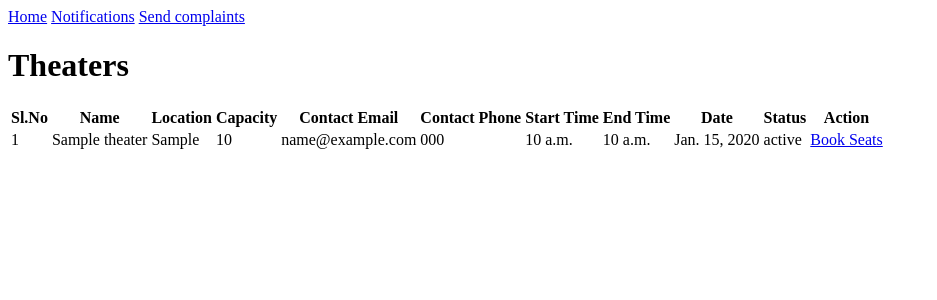
After one commit to amaljames23/bridge_horizon, a Django app: page /user_view_theaters in a window 1280 px wide. The commit adds this page. Shown: the top 300 px of the page, without its empty margins (0-937 px from the left). Run offline with Django 4.2, Linux system fonts and the light colour scheme; tables that the repository leaves empty hold one stand-in row (values such as "Sample post").

Commit message:
user view theaters and slot completed

```diff
--- a/templates/user_home.html
+++ b/templates/user_home.html
@@ -16,6 +16,7 @@
             <td>{{ i.deatils }}</td>
             <td>{{ i.film_name }}</td>
             <td><img src="{{ i.photo.url }}" alt="Film Photo" width="100"></td>
+            <td><a href="user_view_theaters">Theaters</a></td>
         </tr>
         {% endfor %}
     </table>
--- /dev/null
+++ b/templates/user_view_theaters.html
@@ -0,0 +1,42 @@
+{% include 'user_header.html' %}
+
+<h1>Theaters</h1>
+<table>
+    <tr>
+        <th>Sl.No</th>
+        <th>Name</th>
+        <th>Location</th>
+        <th>Capacity</th>
+        <th>Contact Email</th>
+        <th>Contact Phone</th>
+        <th>Start Time</th>
+        <th>End Time</th>
+        <th>Date</th>
+        <th>Status</th>
+        <th>Action</th>
+    </tr>
+
+    {% for theater in theaters %}
+        {% for slot in screening_slots %}
+            {% if slot.theater == theater %}
+            <tr>
+                <td>{{ forloop.parentloop.counter }}</td>
+                <td>{{ theater.name }}</td>
+                <td>{{ theater.location }}</td>
+                <td>{{ theater.capacity }}</td>
+                <td>{{ theater.contact_email }}</td>
+                <td>{{ theater.contact_phone }}</td>
+                <td>{{ slot.start_time }}</td>
+                <td>{{ slot.end_time }}</td>
+                <td>{{ slot.date }}</td>
+                <td>{{ slot.status }}</td>
+                <td><a href="user_book_seats">Book Seats</a></td>
+            </tr>
+            {% endif %}
+        {% endfor %}
+    {% endfor %}
+</table>
+
+
+
+{% include 'footer.html' %}
--- a/userApp/urls.py
+++ b/userApp/urls.py
@@ -6,4 +6,5 @@ urlpatterns = [
     path('user_reg',views.user_reg,name='user_reg'),
     path('user_view_nots',views.user_view_nots,name='user_view_nots'),
     path('user_send_complaints',views.user_send_complaints,name='user_send_complaints'),
+    path('user_view_theaters',views.user_view_theaters,name='user_view_theaters'),
 ]
--- a/userApp/views.py
+++ b/userApp/views.py
@@ -54,3 +54,9 @@ def user_send_complaints(request):
         comp.save()
         return HttpResponse("<script>alert('Complaint Send Successfully');window.location='/user_send_complaints';</script>")
     return render(request,'user_send_complaints.html',{'complaints':comp})
+
+
+def user_view_theaters(request):
+    theaters = Theater.objects.all()
+    screening_slots = ScreeningSlot.objects.all()
+    return render(request,'user_view_theaters.html',{'theaters':theaters, 'screening_slots': screening_slots})
```
